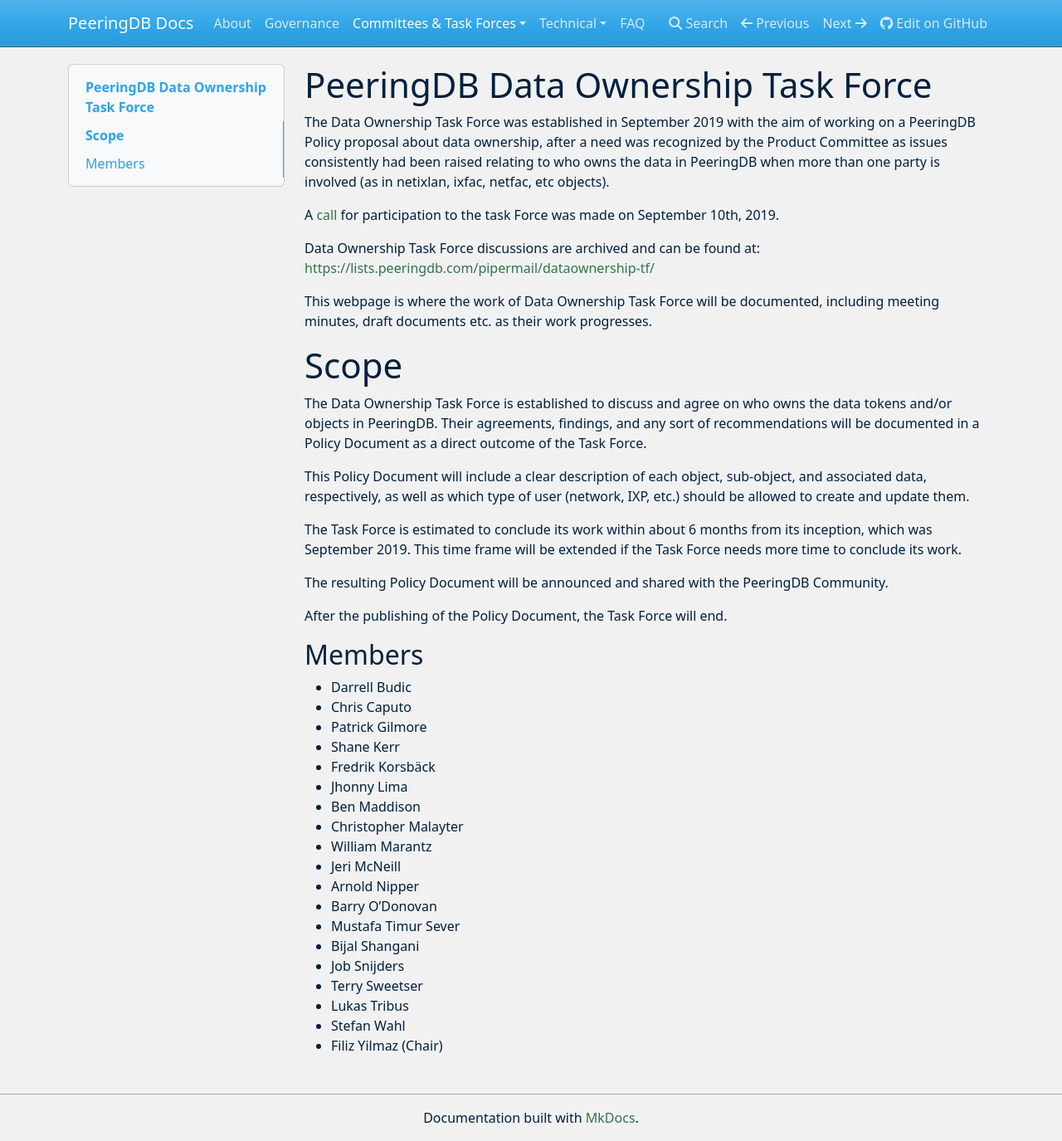
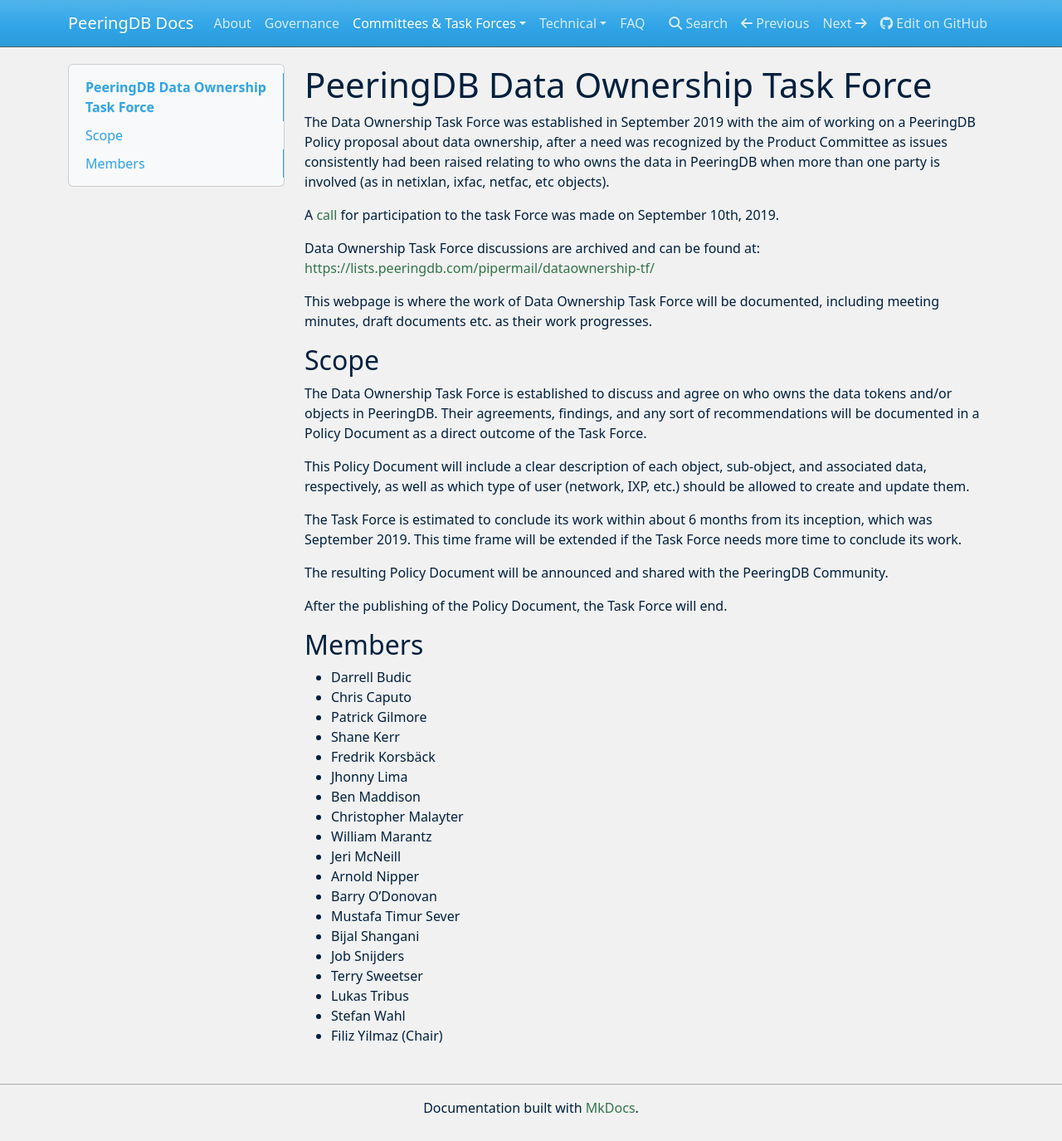
Before and after one commit to peeringdb/docs, an MkDocs documentation site: the page built from docs/taskforce/dataownership/index.md, in a window 1280 px wide and 1375 px high. Shown: the whole window at 83% size. Built offline with MkDocs 1.6.1, drawn with Linux system fonts in a browser that asks for light colours; nearby versions of some CDN libraries.

Commit message:
Data Ownership Task Force: minor edit

```diff
--- a/docs/taskforce/dataownership/index.md
+++ b/docs/taskforce/dataownership/index.md
@@ -8,7 +8,7 @@
 
 This webpage is where the work of Data Ownership Task Force will be documented, including meeting minutes, draft documents etc. as their work progresses.
 
-# Scope
+## Scope
 
 The Data Ownership Task Force is established to discuss and agree on who owns the data tokens and/or objects in PeeringDB. Their agreements, findings, and any sort of recommendations will be documented in a Policy Document as a direct outcome of the Task Force.
 
```
